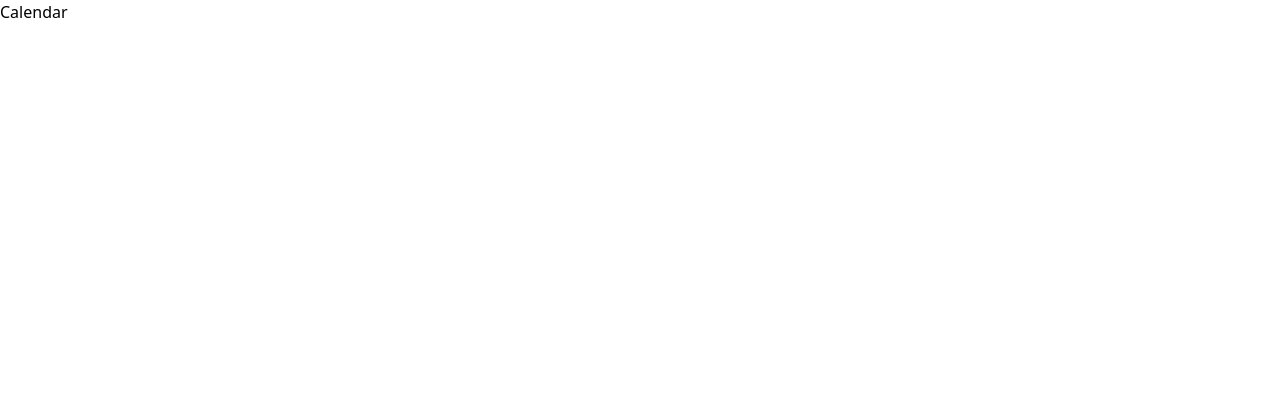
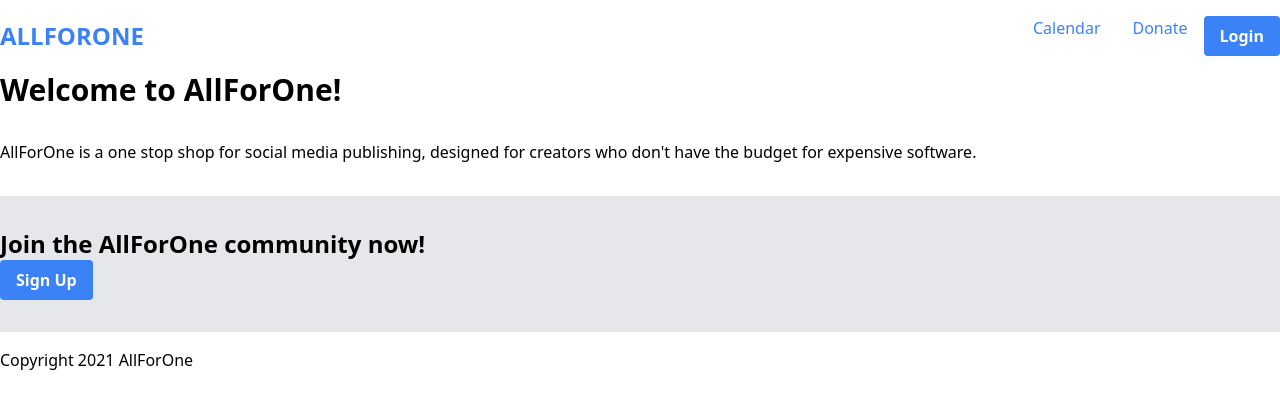
Before and after one commit to Adstefnum-Inc/allforone, a Next.js app in the folder ui/: page / in a window 1280 px wide. Shown: the top 408 px of the page. Built offline with nearby package versions, Linux system fonts and the light colour scheme.

Commit message:
added home page

```diff
--- a/ui/pages/index.jsx
+++ b/ui/pages/index.jsx
@@ -1,9 +1,8 @@
+import Link from 'next/link';
+import React from 'react';
 import Head from 'next/head'
-import { Inter } from '@next/font/google'
-import Link from 'next/link';
-const inter = Inter({ subsets: ['latin'] })
 
-export default function Home() {
+function HomePage() {
   return (
     <>
      <Head>
@@ -12,13 +11,51 @@ export default function Home() {
         <meta name="viewport" content="width=device-width, initial-scale=1" />
         <link rel="icon" href="/favicon.ico" />
       </Head>
-      <main>
+
+
        <div>
+      <nav className="flex justify-between items-center py-4">
+        <Link href="/">
+          <a className="text-blue-500 hover:text-blue-800 font-bold text-2xl">
+            ALLFORONE
+          </a>
+        </Link>
+        <div className="flex">
           <Link href="/calendar">
-        Calendar
+            <a className="text-blue-500 hover:text-blue-800 px-4">Calendar</a>
           </Link>
+          <Link href="/donate">
+            <a className="text-blue-500 hover:text-blue-800 px-4">Donate</a>
+          </Link>
+          <button className="bg-blue-500 hover:bg-blue-700 text-white font-bold py-2 px-4 rounded">
+            Login
+          </button>
         </div>
+      </nav>
+      <header className="text-3xl font-bold">
+        <h1>Welcome to AllForOne!</h1>
+      </header>
+      <main className="py-8">
+        <p>
+          AllForOne is a one stop shop for social media publishing, designed for
+          creators who don't have the budget for expensive software.
+        </p>
       </main>
+      <section className="py-8 bg-gray-200">
+        <h2 className="text-2xl font-bold">
+          Join the AllForOne community now!
+        </h2>
+        <button className="bg-blue-500 hover:bg-blue-700 text-white font-bold py-2 px-4 rounded">
+          Sign Up
+        </button>
+      </section>
+      <footer className="py-4">
+        <p>Copyright 2021 AllForOne</p>
+      </footer>
+    </div>
+
     </>
-  )
+  );
 }
+
+export default HomePage;
```
Lines whose indentation alone changed are shown as unchanged.
